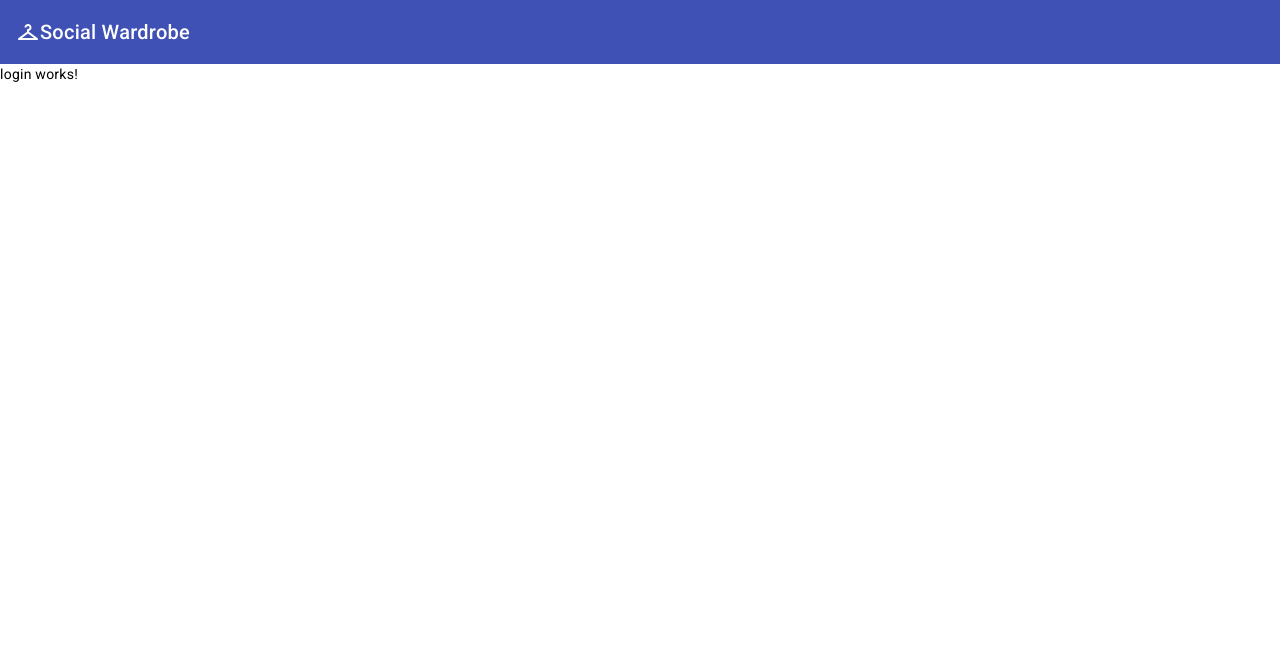
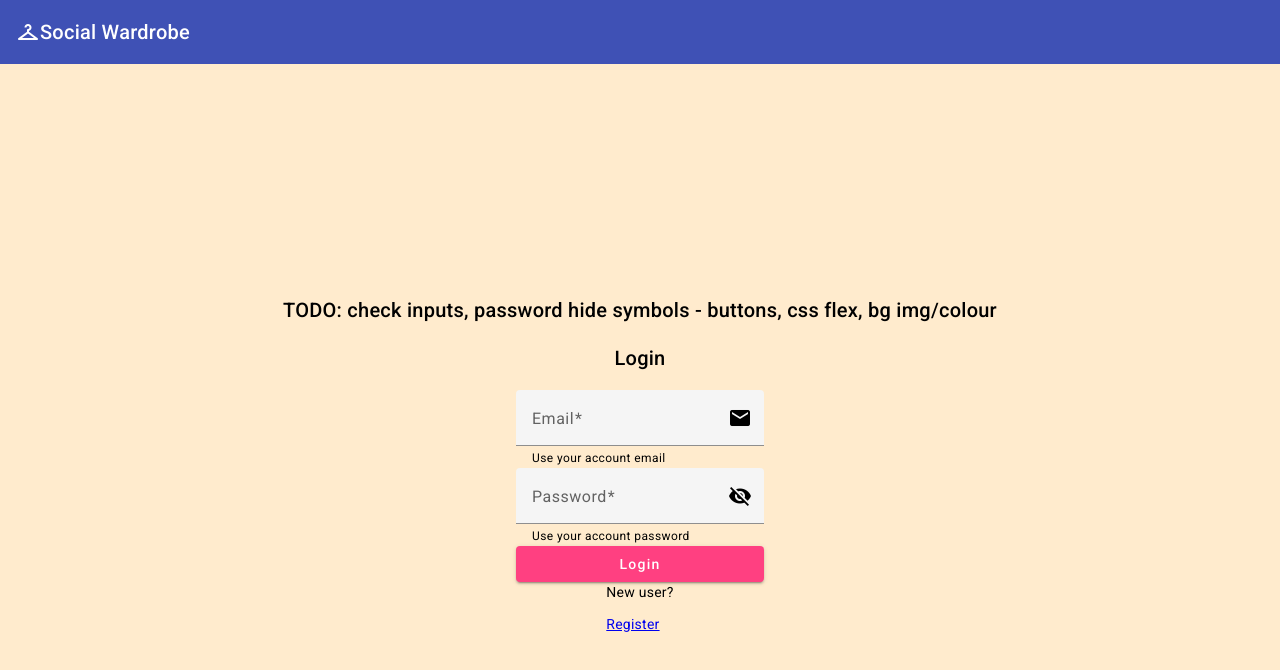
Before and after one commit to maxstepanyuk/social-wardrobe-angular, an Angular app: page /login in a window 1280 px wide. Shown: the top 670 px of the page. Built offline with nearby package versions, Linux system fonts and the light colour scheme.

Commit message:
wip: login form - styles, logic

```diff
--- a/src/app/app.module.ts
+++ b/src/app/app.module.ts
@@ -14,6 +14,7 @@ import { MatButtonModule } from '@angular/material/button';
 import { FormsModule } from '@angular/forms';
 import { MatInputModule } from '@angular/material/input';
 import { MatFormFieldModule } from '@angular/material/form-field';
+import { ReactiveFormsModule } from '@angular/forms';
 
 @NgModule({
   declarations: [
@@ -31,7 +32,8 @@ import { MatFormFieldModule } from '@angular/material/form-field';
     MatButtonModule,
     FormsModule,
     MatInputModule,
-    MatFormFieldModule
+    MatFormFieldModule,
+    ReactiveFormsModule
   ],
   providers: [],
   bootstrap: [AppComponent]
--- a/src/app/pages/login/login.component.html
+++ b/src/app/pages/login/login.component.html
@@ -1 +1,36 @@
-<p>login works!</p>
+<div class="login-form">
+
+    <h2>TODO: check inputs, password hide symbols - buttons, css flex, bg img/colour</h2>
+
+    <h2>Login</h2>
+    <form>
+
+        <mat-form-field>
+            <mat-label>Email</mat-label>
+            <input matInput placeholder="email@example.com" [formControl]="email" required>
+            <mat-hint>Use your account email</mat-hint>
+            <mat-icon matSuffix>email</mat-icon>
+            <mat-error *ngIf="email.invalid">{{getEmailErrorMessage()}}</mat-error>
+        </mat-form-field>
+
+        <mat-form-field>
+            <mat-label>Password</mat-label>
+            <input matInput [type]="hidePass ? 'password' : 'text'" required minlength="8">
+            <button mat-icon-button matSuffix (click)="hidePass = !hidePass" [attr.aria-label]="'Hide password'"
+                [attr.aria-pressed]="hidePass">
+                <mat-icon>{{hidePass ? 'visibility_off' : 'visibility'}}</mat-icon>
+            </button>
+            <!-- <mat-error *ngIf="password">{{getPassErrorMessage()}}</mat-error> -->
+
+            <mat-hint>Use your account password</mat-hint>
+        </mat-form-field>
+
+        <button mat-raised-button color="accent">Login</button>
+    </form>
+
+    <div>
+        <p>New user? </p>
+        <a routerLink="/register" routerLinkActive="active" ariaCurrentWhenActive="page">Register</a>
+    </div>
+
+</div>
--- a/src/app/pages/login/login.component.scss
+++ b/src/app/pages/login/login.component.scss
@@ -0,0 +1,22 @@
+.login-form {
+    // // TODO: add bg as a sepeta div or do it much latet!
+    // background-image: url("https://images.squarespace-cdn.com/content/v1/607bb7214afcb51ff8d10bfb/1623212483763-WW3MC71MLSDS2D0T2CN6/Clothing+Bank.jpg");
+    // background-position: center;
+    // background-size: cover;
+    // // filter: contrast(0.8) blur(10px);
+
+    background-color:blanchedalmond;
+
+    width: 100%;
+    height: 100%;
+
+    display: flex;
+    flex-direction: column;
+    justify-content: center;
+    align-items: center;
+}
+
+form {
+    display: flex;
+    flex-direction: column;
+}
--- a/src/app/pages/login/login.component.ts
+++ b/src/app/pages/login/login.component.ts
@@ -1,4 +1,5 @@
 import { Component } from '@angular/core';
+import { FormControl, Validators, FormsModule, ReactiveFormsModule } from '@angular/forms';
 
 @Component({
   selector: 'app-login',
@@ -7,4 +8,16 @@ import { Component } from '@angular/core';
 })
 export class LoginComponent {
 
+  email = new FormControl('', [Validators.required, Validators.email]);
+  getEmailErrorMessage() {
+    if (this.email.hasError('required')) {
+      return 'Enter a valid email';
+    }
+    return this.email.hasError('email') ? 'Not a valid email' : '';
+  }
+
+  //password
+  hidePass: boolean = true;
+
+  //todo: validation
 }
```
